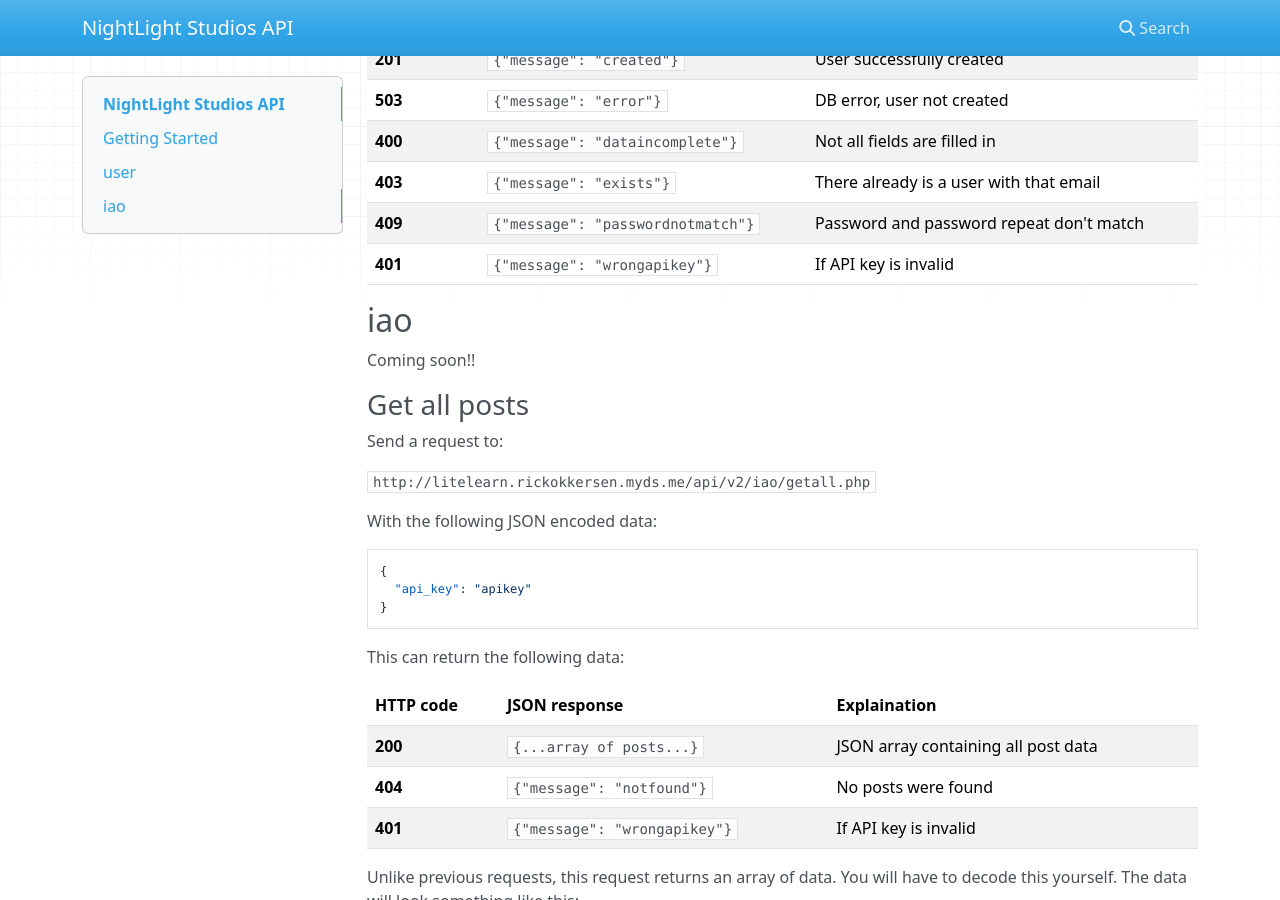
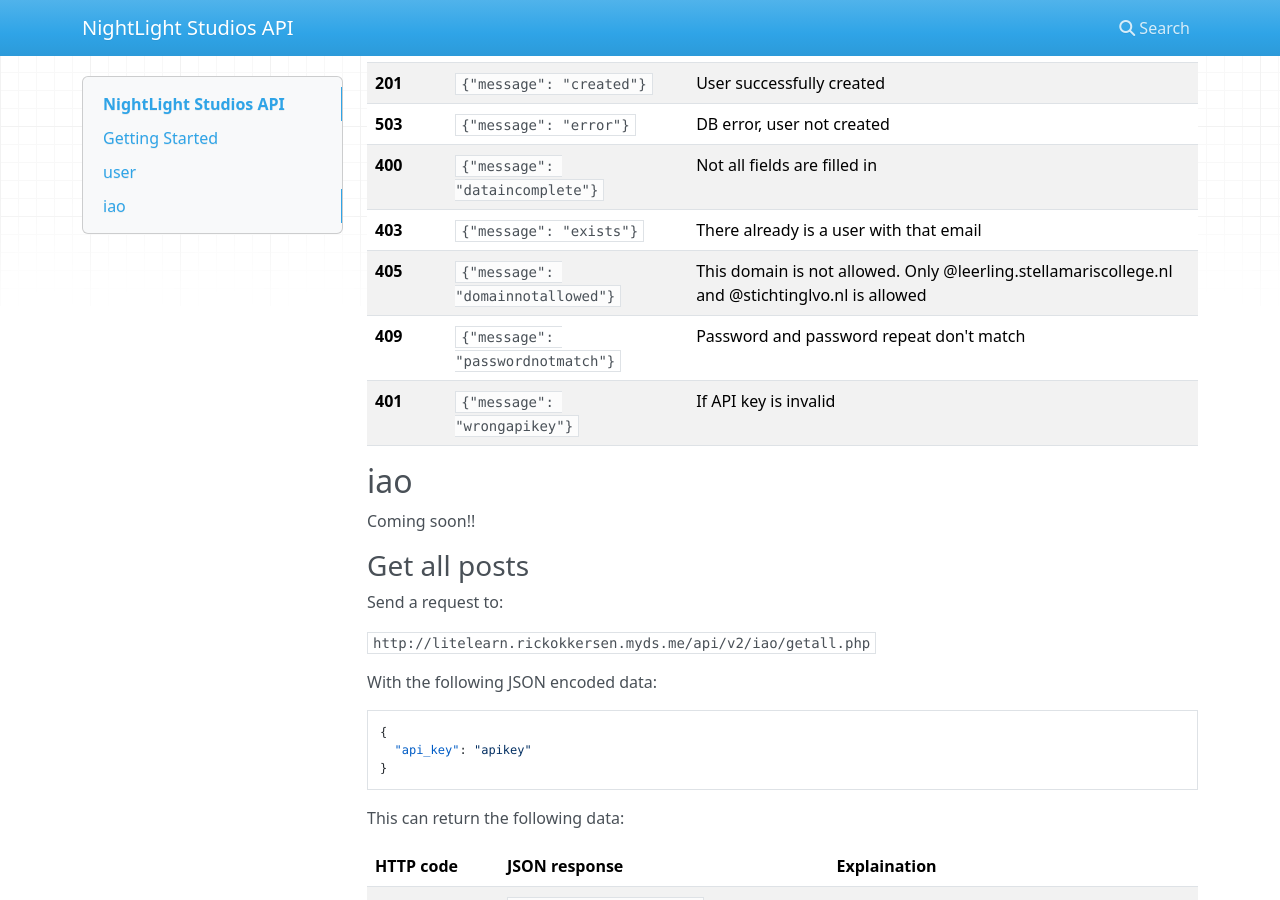
Before and after one commit to Underlyingglitch/NightLightStudiosAPI, an MkDocs documentation site: the page built from docs/index.md, in a window 1280 px wide and 900 px high, scrolled down 2875 px. Built offline with MkDocs 1.6.1, drawn with Linux system fonts in a browser that asks for light colours; nearby versions of some CDN libraries.

Commit message:
Update index.md

```diff
--- a/docs/index.md
+++ b/docs/index.md
@@ -116,6 +116,7 @@ HTTP code | JSON response | Explaination
 **503** | `{"message": "error"}` | DB error, user not created
 **400** | `{"message": "dataincomplete"}` | Not all fields are filled in
 **403** | `{"message": "exists"}` | There already is a user with that email
+**405** | `{"message": "domainnotallowed"}` | This domain is not allowed. Only @leerling.stellamariscollege.nl and @stichtinglvo.nl is allowed
 **409** | `{"message": "passwordnotmatch"}` | Password and password repeat don't match
 **401** | `{"message": "wrongapikey"}` | If API key is invalid
 
```
